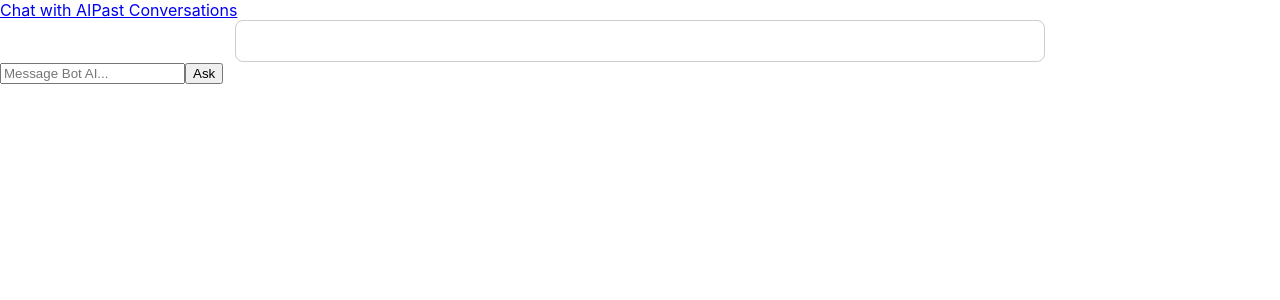
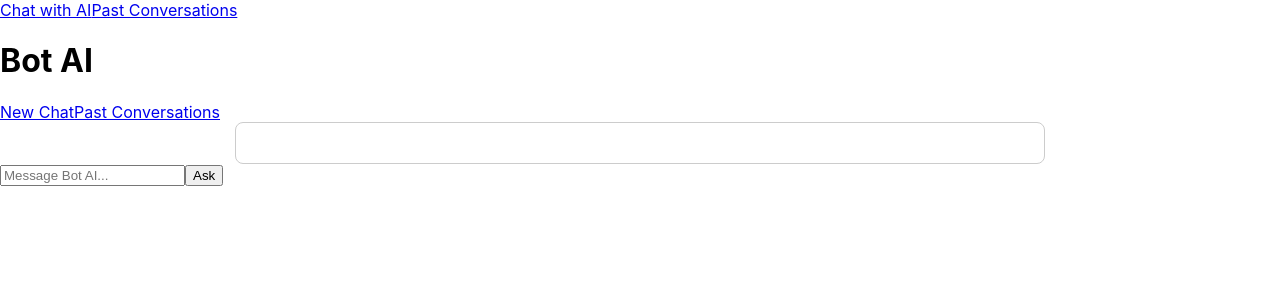
Before and after one commit to vikasbagoria/XBotAI, a React (Create React App) app: page / in a window 1280 px wide. Shown: the top 300 px of the page. Built offline with nearby package versions, Linux system fonts and the light colour scheme.

Commit message:
first commdiddt

```diff
--- a/src/components/ChatWindow.js
+++ b/src/components/ChatWindow.js
@@ -1,27 +1,46 @@
-import React, { useState } from "react";
-import data from "../data.json"; // Import the JSON file
+import React, { useState, useEffect } from "react";
+import data from "../data.json";
+import { Link } from "react-router-dom";
 
 const ChatWindow = () => {
   const [input, setInput] = useState("");
   const [messages, setMessages] = useState([]);
 
-  const handleSendMessage = () => {
+  useEffect(() => {
+    const savedMessages = JSON.parse(localStorage.getItem("chatHistory")) || [];
+    setMessages(savedMessages);
+  }, []);
+
+  const handleSendMessage = (e) => {
+    e.preventDefault(); // Prevents default form submission behavior
+
     if (!input.trim()) return;
 
-    // Find matching response from JSON
     const foundAnswer = data.find((item) => item.question.toLowerCase() === input.toLowerCase());
-
-    // Use default message if no answer is found
     const aiResponse = foundAnswer ? foundAnswer.answer : "Sorry, Did not understand your query!";
 
-    // Update chat messages
-    setMessages([...messages, { text: input, sender: "user" }, { text: aiResponse, sender: "ai" }]);
+    const newMessages = [...messages, { text: input, sender: "user" }, { text: aiResponse, sender: "ai" }];
+    setMessages(newMessages);
+    localStorage.setItem("chatHistory", JSON.stringify(newMessages));
+    setInput("");
+  };
 
-    setInput(""); // Clear input field
+  const handleNewChat = () => {
+    setMessages([]);
+    localStorage.removeItem("chatHistory");
   };
 
   return (
     <div>
+      <header>
+        <h1>Bot AI</h1>
+      </header>
+
+      <nav>
+        <Link to="/" onClick={handleNewChat}>New Chat</Link>
+        <Link to="/history">Past Conversations</Link>
+      </nav>
+
       <div className="chat-container">
         {messages.map((msg, index) => (
           <p key={index} className={msg.sender === "ai" ? "ai-response" : "user-message"}>
@@ -30,13 +49,16 @@ const ChatWindow = () => {
         ))}
       </div>
 
+      {/* ✅ Wrap input and button inside a form */}
+      <form onSubmit={handleSendMessage}>
         <input
           type="text"
           placeholder="Message Bot AI..."
           value={input}
           onChange={(e) => setInput(e.target.value)}
         />
-      <button type="submit" onClick={handleSendMessage}>Ask</button>
+        <button type="submit">Ask</button> {/* ✅ Ensures form submission works */}
+      </form>
     </div>
   );
 };
```
Lines whose indentation alone changed are shown as unchanged.
